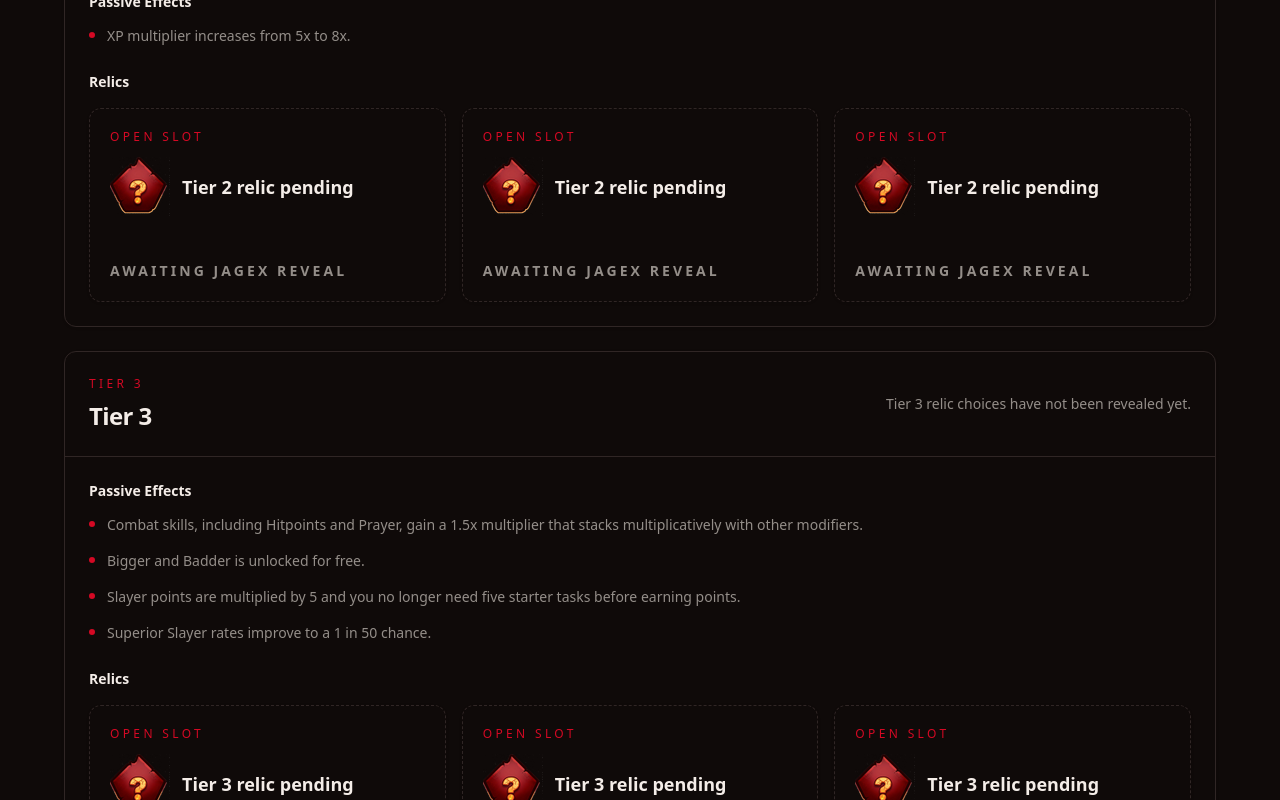
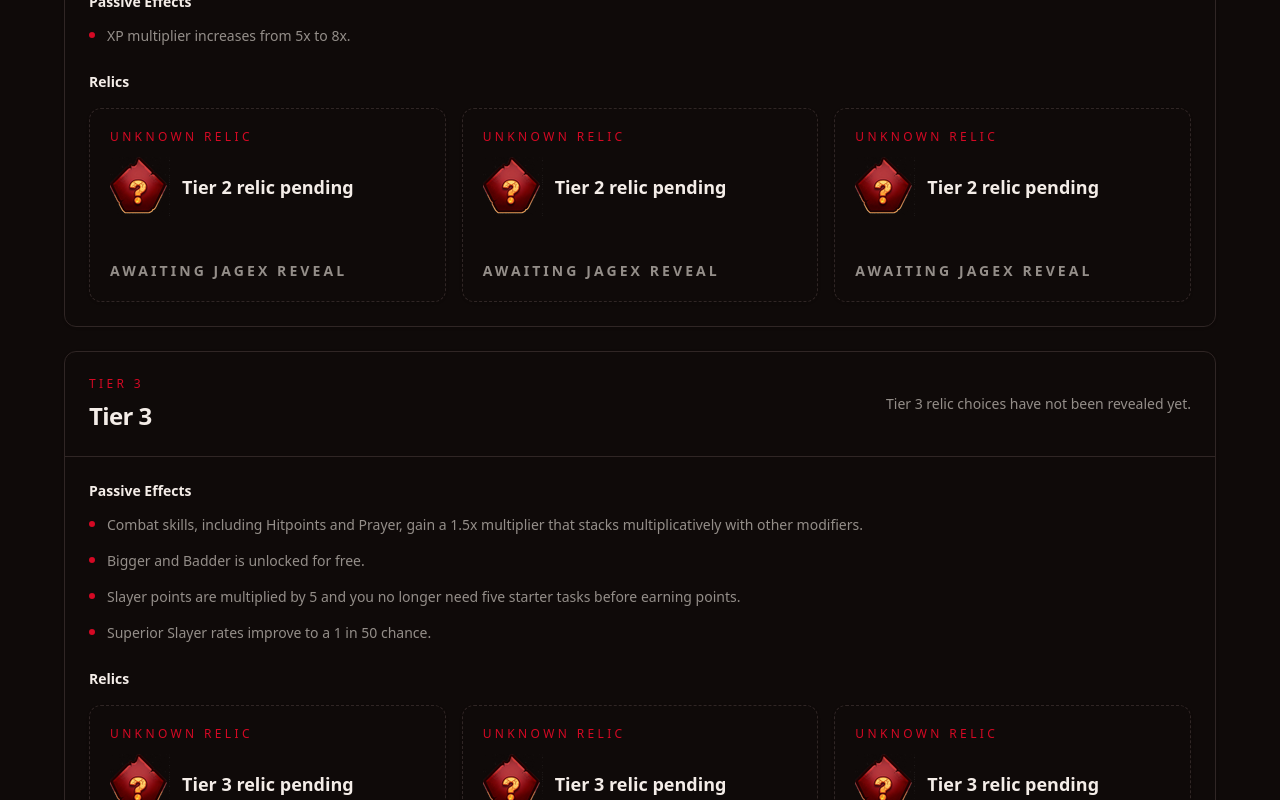
Before and after one commit to DatBear/Demonic-Pacts, a React (Vite) app: page /relics in a window 1280 px wide. Shown: the part 2000-2800 px from the top of the page. Built offline with nearby package versions, Linux system fonts and the light colour scheme.

Commit message:
Text change

```diff
--- a/src/pages/Relics.tsx
+++ b/src/pages/Relics.tsx
@@ -96,7 +96,7 @@ export default function Relics() {
               {Array.from({ length: slotCount }, (_, idx) => <Card key={`${tier.tier}-${idx + 1}`} className="border-dashed border-primary/20 bg-background/50">
                 <CardContent className="flex min-h-48 flex-col justify-between p-5">
                   <div className="space-y-3">
-                    <p className="text-xs uppercase tracking-[0.28em] text-primary">Open Slot</p>
+                    <p className="text-xs uppercase tracking-[0.28em] text-primary">Unknown Relic</p>
                     <div className="flex items-center gap-3">
                       <img src={getRelicImageSrc(tier.tier)} alt="Unknown relic icon" className="h-[60px] w-[60px] shrink-0" />
                       <p className="text-lg font-semibold">Tier {tier.tier} relic pending</p>
```
